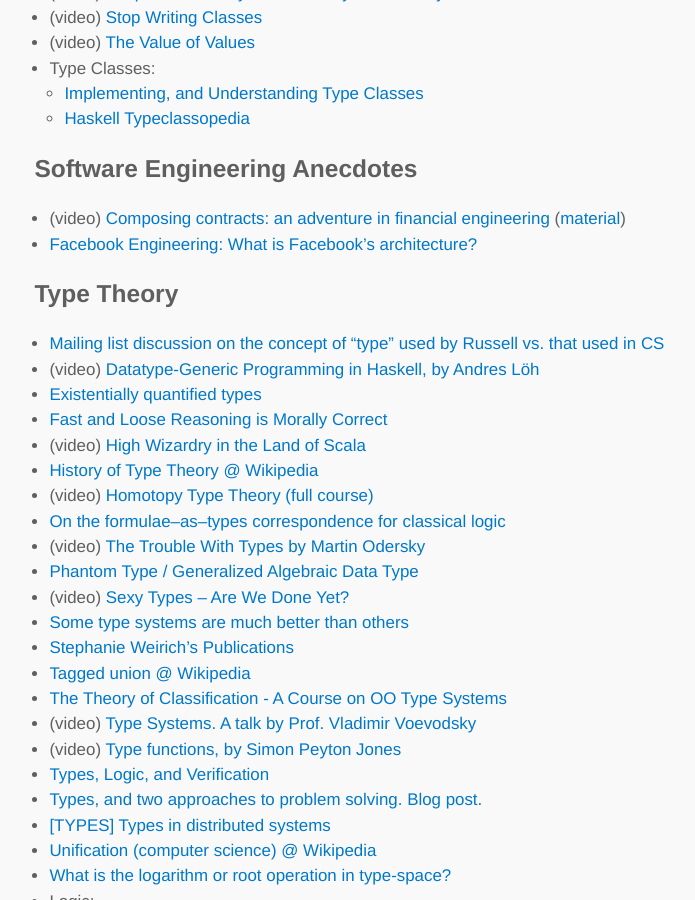
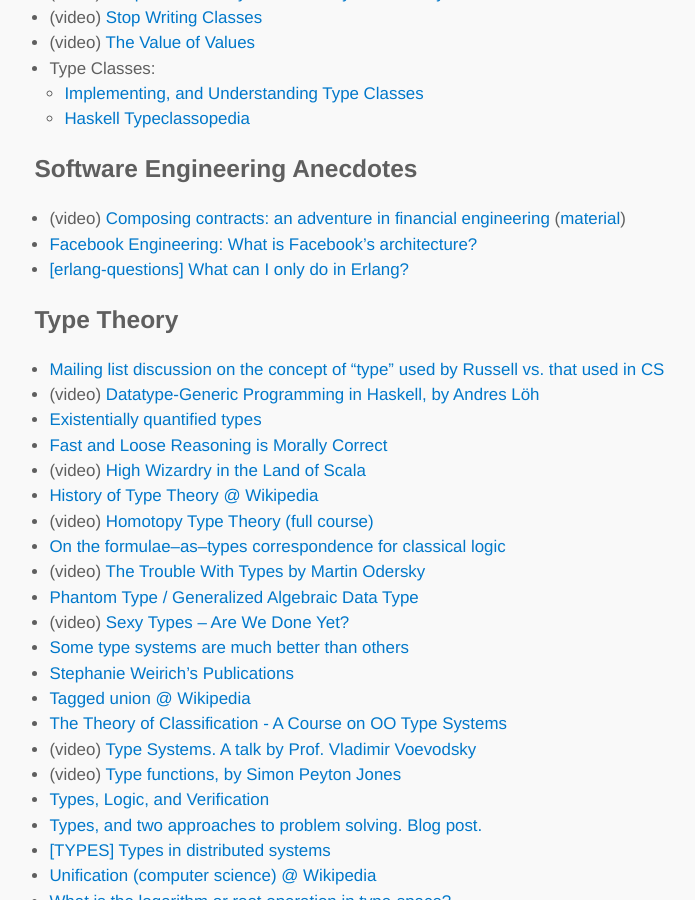
Before and after one commit to lambdatoast/lambdatoast.github.com, a Jekyll site: the page built from cs-resources/index.md, in a window 1280 px wide and 900 px high, scrolled down 7273 px. Shown: the whole window, without its empty margins (200-895 px from the left). Built offline with Jekyll 4.4.1, drawn with Linux system fonts in a browser that asks for light colours.

Commit message:
Add link to 'what can I only do in erlang?' question answer.

```diff
--- a/cs-resources/index.md
+++ b/cs-resources/index.md
@@ -262,6 +262,7 @@
 ## Software Engineering Anecdotes
   - (video) [Composing contracts: an adventure in financial engineering](http://ulf.wiger.net/weblog/2008/02/29/simon-peyton-jones-composing-contracts-an-adventure-in-financial-engineering/) ([material](http://research.microsoft.com/en-us/um/people/simonpj/papers/financial-contracts/contracts-icfp.htm))
   - [Facebook Engineering: What is Facebook's architecture?](http://getprismatic.com/story/1408093361209?comment-id=22535566673427&share=MTk5Nw.MTQwODA5MzM2MTIwOQ.GdjiKbXF29UTKMmMMwc-h5tsMxQ)
+  - [[erlang-questions] What can I only do in Erlang?](http://erlang.org/pipermail/erlang-questions/2014-November/081570.html)
 
 ## Type Theory
   - [Mailing list discussion on the concept of "type" used by Russell vs. that used in CS](http://lists.seas.upenn.edu/pipermail/types-list/2014/001745.html)
```
